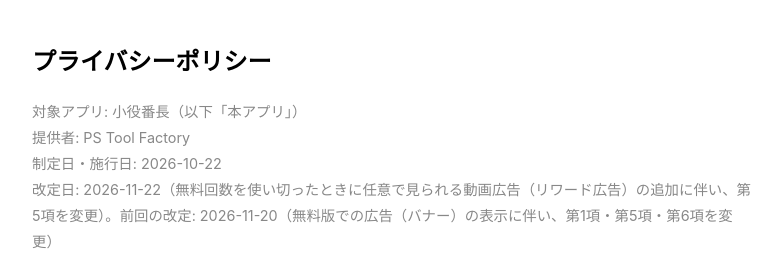
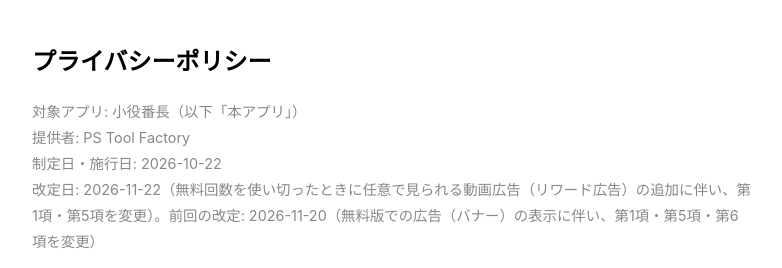
Before and after one commit to luckys4900/koyaku-counter-site, a plain HTML site: page privacy/index.html in a window 1280 px wide. Shown: the top 268 px of the page, without its empty margins (248-1030 px from the left). Drawn offline with Linux system fonts and the light colour scheme.

Commit message:
改定案: 改定日の注記を第1項・第5項に（未公開）

```diff
--- a/privacy/index.html
+++ b/privacy/index.html
@@ -14,7 +14,7 @@
 </head>
 <body>
 <h1>プライバシーポリシー</h1>
-<p class="meta">対象アプリ: 小役番長（以下「本アプリ」）<br>提供者: PS Tool Factory<br>制定日・施行日: 2026-10-22<br>改定日: 2026-11-22（無料回数を使い切ったときに任意で見られる動画広告（リワード広告）の追加に伴い、第5項を変更）。前回の改定: 2026-11-20（無料版での広告（バナー）の表示に伴い、第1項・第5項・第6項を変更）</p>
+<p class="meta">対象アプリ: 小役番長（以下「本アプリ」）<br>提供者: PS Tool Factory<br>制定日・施行日: 2026-10-22<br>改定日: 2026-11-22（無料回数を使い切ったときに任意で見られる動画広告（リワード広告）の追加に伴い、第1項・第5項を変更）。前回の改定: 2026-11-20（無料版での広告（バナー）の表示に伴い、第1項・第5項・第6項を変更）</p>
 
 <p>本アプリの開発者（以下「開発者」）は、ユーザーのプライバシーを尊重し、以下のとおり本アプリにおける情報の取り扱いを定めます。</p>
 
```
